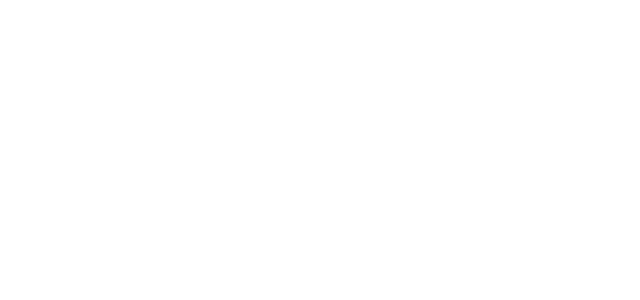
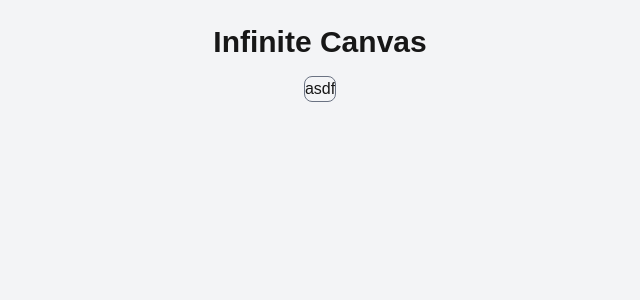
Before and after one commit to Brian-Hsieh/yoshisketch, a Next.js app: page / in a window 1280 px wide. Shown: the top 300 px of the page, without its empty margins (320-960 px from the left). Built offline with nearby package versions, Linux system fonts and the light colour scheme.

Commit message:
Added canvas structure

```diff
--- a/src/app/page.tsx
+++ b/src/app/page.tsx
@@ -1,5 +1,12 @@
 import React from "react";
 
 export default function Home() {
-  return <div></div>;
+  return (
+    <div className="flex flex-col items-center min-h-screen bg-gray-100">
+      <h1 className="text-3xl font-bold mt-6 mb-4">Infinite Canvas</h1>
+      <div className="border border-gray-500 rounded-lg overflow-hidden">
+        asdf
+      </div>
+    </div>
+  );
 }
```
